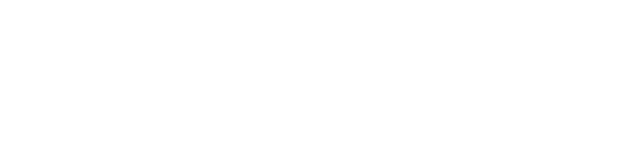
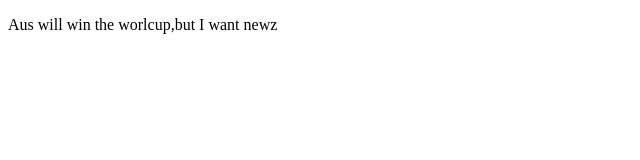
Before and after one commit to warriors-batch/Git-Branch, a plain HTML site: page index.html in a window 1280 px wide. Shown: the whole page, without its empty margins (0-640 px from the left). Drawn offline with Linux system fonts and the light colour scheme.

Commit message:
prediction about match

```diff
--- a/index.html
+++ b/index.html
@@ -7,6 +7,6 @@
     </style>
 </head>
 <body>
-
+    <p>Aus will win the worlcup,but I want newz</p>
 </body>
 </html>
```
